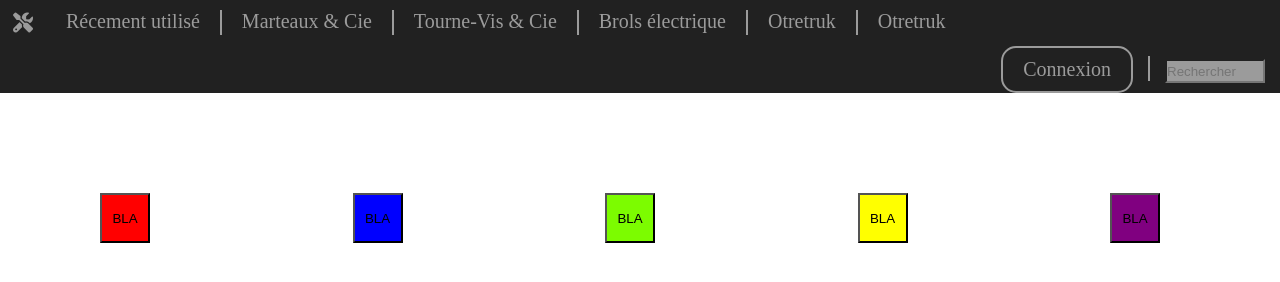
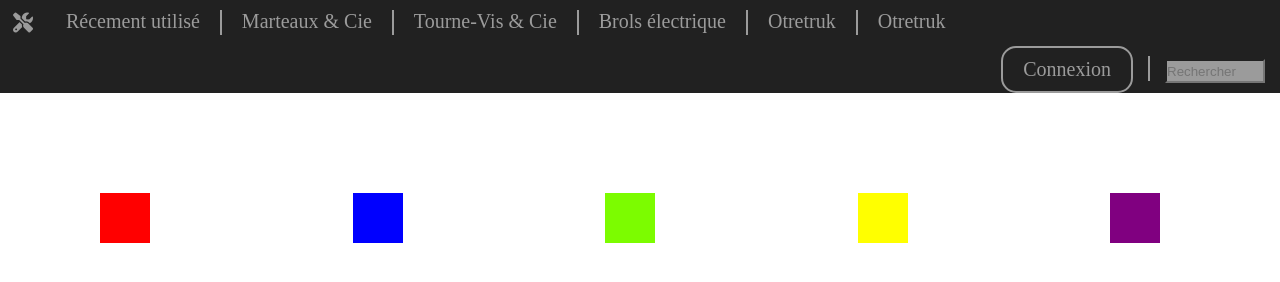
Before and after one commit to Scrirock/ProjetPerso-1, a plain HTML site: page index.html in a window 1280 px wide. Drawn offline with Linux system fonts and the light colour scheme.

Commit message:
bouton test

```diff
--- a/index.html
+++ b/index.html
@@ -93,11 +93,11 @@
             </nav>
         </header>
 
-        <button id="rouge" onclick="rouge()">BLA</button>
-        <button id="bleu" onclick="bleu()">BLA</button>
-        <button id="vert" onclick="vert()">BLA</button>
-        <button id="jaune" onclick="jaune()">BLA</button>
-        <button id="mauve" onclick="mauve()">BLA</button>
+        <div id="rouge" onclick="rouge()"></div>
+        <div id="bleu" onclick="bleu()"></div>
+        <div id="vert" onclick="vert()"></div>
+        <div id="jaune" onclick="jaune()"></div>
+        <div id="mauve" onclick="mauve()"></div>
 
         <script src="scrpt.js"></script>
     </body>
--- a/style.css
+++ b/style.css
@@ -132,10 +132,11 @@ ul{
     padding: 10px 20px;
 }
 
-button{
+#rouge, #jaune, #mauve, #vert, #bleu{
     width: 5rem;
     height: 5rem;
     margin: 10rem;
+    display: inline-block;
 }
 
 #bleu{
```
